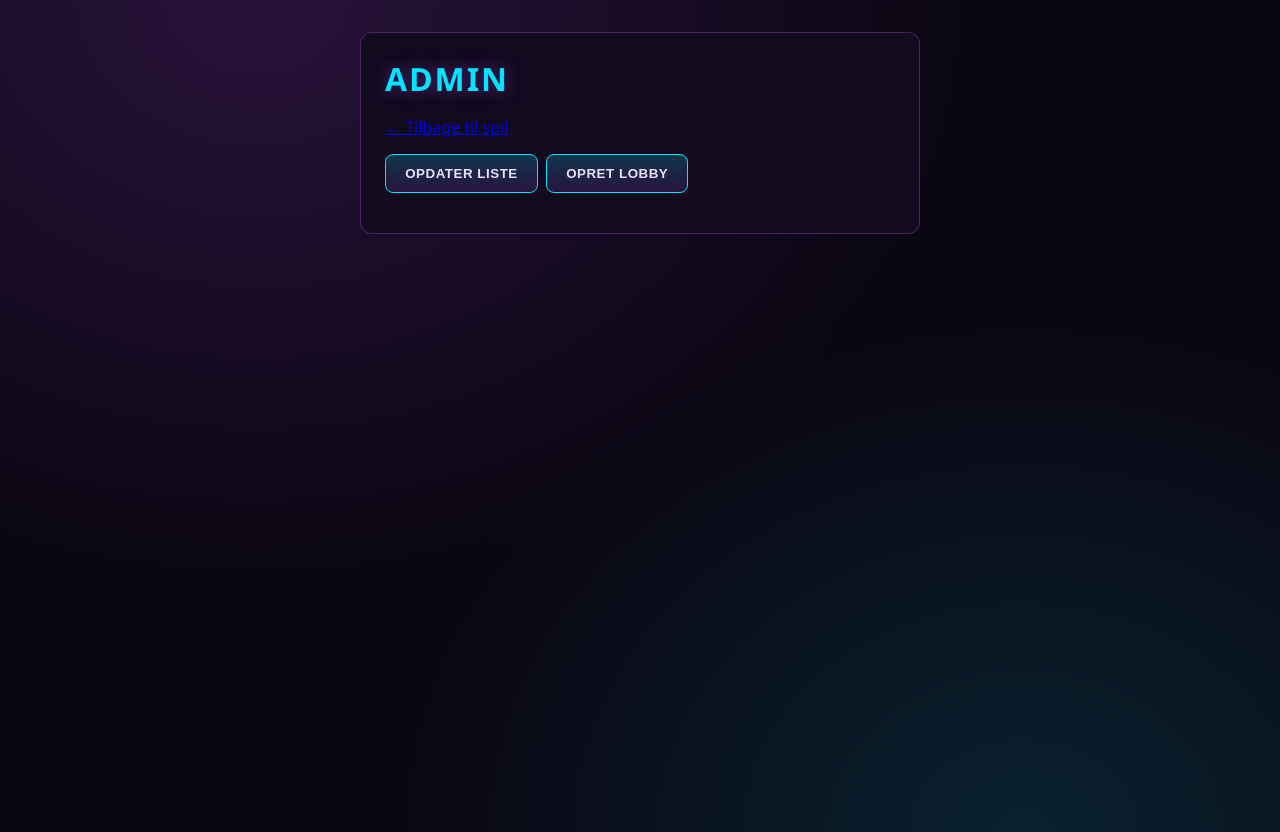
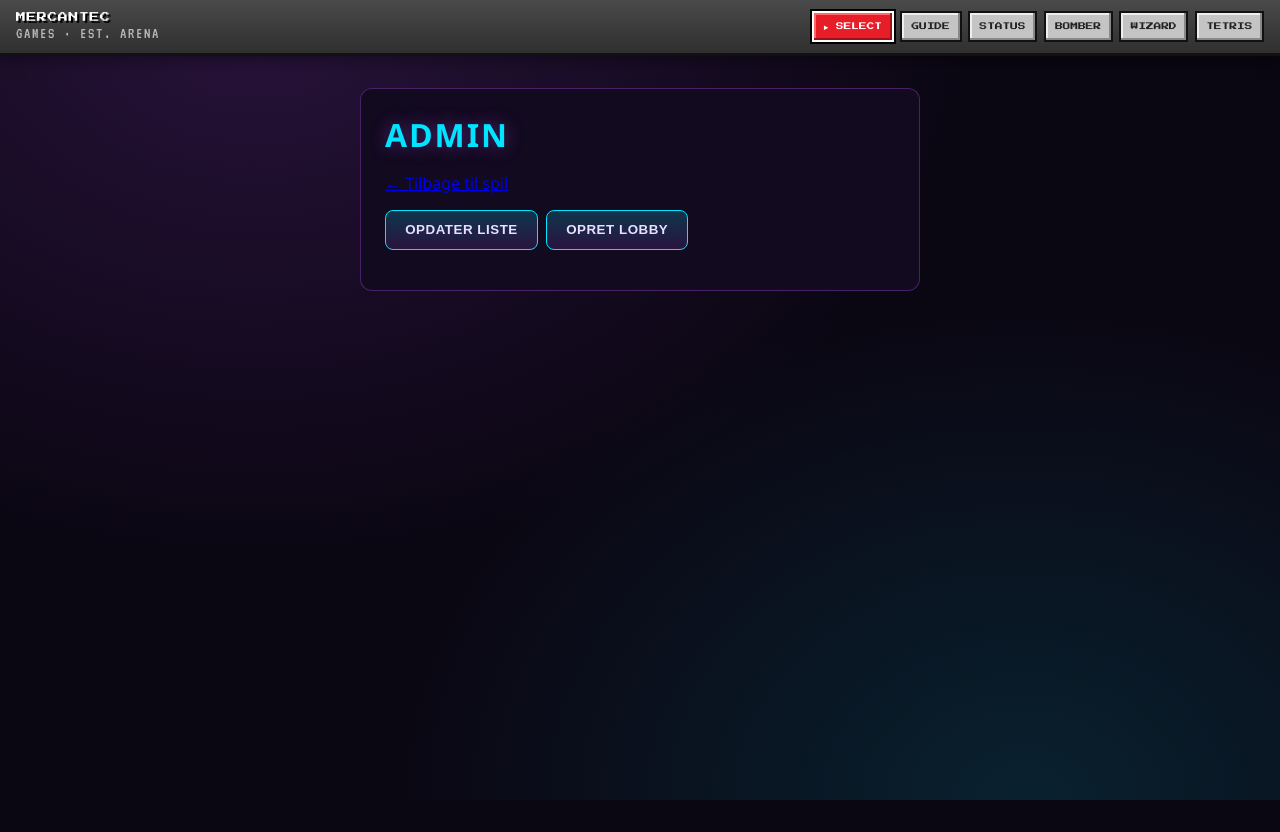
Before and after one commit to Mercantech/Tetris, a plain HTML site: page public/admin.html in a window 1280 px wide. After the commit the page ends 800 px from the top, so only its background shows below. Drawn offline with Linux system fonts and the light colour scheme; no server answers.

Commit message:
Add shared Mercantec Games navbar with Tetris active.

```diff
--- a/public/admin.html
+++ b/public/admin.html
@@ -14,6 +14,7 @@
     })();
   </script>
   <link rel="stylesheet" href="style.css?v=1">
+  <link rel="stylesheet" href="arena-nav.css?v=2">
   <style>
     .admin-page { max-width: 560px; margin: 2rem auto; padding: 1.5rem; background: var(--bg-panel); border-radius: 12px; border: 1px solid rgba(178, 75, 243, 0.35); }
     .lobby-list { list-style: none; padding: 0; margin: 1rem 0; }
@@ -22,6 +23,7 @@
   </style>
 </head>
 <body>
+  <script src="arena-nav.js?v=2"></script>
   <div class="admin-page">
     <h1>Admin</h1>
     <p><a href="index.html">← Tilbage til spil</a></p>
--- /dev/null
+++ b/public/arena-nav.css
@@ -0,0 +1,88 @@
+/* Shared Mercantec Games top bar — Bomberman + Wizard + Tetris */
+@import url('https://fonts.googleapis.com/css2?family=Press+Start+2P&family=VT323&display=swap');
+
+.arena-nav {
+  position: sticky;
+  top: 0;
+  z-index: 1000;
+  display: flex;
+  flex-wrap: wrap;
+  align-items: center;
+  justify-content: space-between;
+  gap: 0.65rem 1rem;
+  width: 100%;
+  padding: 0.7rem 1rem;
+  background: linear-gradient(180deg, #4a4a4a, #2f2f2f);
+  border-bottom: 3px solid #111;
+  box-shadow: 0 4px 16px rgba(0, 0, 0, 0.35);
+  box-sizing: border-box;
+}
+
+.arena-nav-brand {
+  display: flex;
+  flex-direction: column;
+  gap: 0.15rem;
+  text-decoration: none;
+  color: inherit;
+}
+
+.arena-nav-mark {
+  font-family: 'Press Start 2P', monospace;
+  font-size: 0.62rem;
+  letter-spacing: 0.06em;
+  color: #fff;
+  text-shadow: 2px 2px 0 #000;
+}
+
+.arena-nav-sub {
+  font-family: 'VT323', monospace;
+  font-size: 1rem;
+  color: #bbb;
+  letter-spacing: 0.1em;
+}
+
+.arena-nav-links {
+  display: flex;
+  flex-wrap: wrap;
+  gap: 0.4rem;
+}
+
+.arena-nav-links a {
+  font-family: 'Press Start 2P', monospace;
+  font-size: 0.48rem;
+  line-height: 1.4;
+  padding: 0.5rem 0.6rem;
+  background: #c4c4c4;
+  color: #222 !important;
+  text-decoration: none !important;
+  border: 2px solid #111;
+  box-shadow: inset -2px -2px 0 #888, inset 2px 2px 0 #eee;
+  font-weight: 400;
+}
+
+.arena-nav-links a:hover {
+  filter: brightness(1.08);
+  transform: translateY(-1px);
+}
+
+.arena-nav-links a.active {
+  background: #e71e28;
+  color: #fff !important;
+  border-color: #fff;
+  box-shadow: inset -2px -2px 0 #9b1218, inset 2px 2px 0 #ff6b6b, 0 0 0 2px #000;
+}
+
+.arena-nav-links a.active::before {
+  content: '► ';
+}
+
+@media (max-width: 560px) {
+  .arena-nav-mark {
+    font-size: 0.5rem;
+  }
+
+  .arena-nav-links a {
+    font-size: 0.4rem;
+    padding: 0.4rem 0.45rem;
+  }
+}
--- /dev/null
+++ b/public/arena-nav.js
@@ -0,0 +1,40 @@
+/**
+ * Shared Mercantec Games navbar (Bomberman + Wizard + Tetris)
+ * Absolute paths — works with <base href="/Tetris/">
+ */
+(function () {
+  if (document.querySelector('.arena-nav')) return;
+
+  var path = window.location.pathname || '';
+  var active =
+    /\/Bomberman/i.test(path) ? 'bomber' :
+    /\/Wizard/i.test(path) ? 'wizard' :
+    /\/Tetris/i.test(path) ? 'tetris' :
+    /\/guide/i.test(path) ? 'guide' :
+    /\/status/i.test(path) ? 'status' :
+    'select';
+
+  function cls(key) {
+    return key === active ? ' class="active"' : '';
+  }
+
+  var nav = document.createElement('header');
+  nav.className = 'arena-nav';
+  nav.setAttribute('role', 'navigation');
+  nav.setAttribute('aria-label', 'Mercantec Games');
+  nav.innerHTML =
+    '<a class="arena-nav-brand" href="/">' +
+      '<span class="arena-nav-mark">MERCANTEC</span>' +
+      '<span class="arena-nav-sub">GAMES · EST. ARENA</span>' +
+    '</a>' +
+    '<nav class="arena-nav-links">' +
+      '<a href="/"' + cls('select') + '>SELECT</a>' +
+      '<a href="/guide"' + cls('guide') + '>GUIDE</a>' +
+      '<a href="/status"' + cls('status') + '>STATUS</a>' +
+      '<a href="/Bomberman/"' + cls('bomber') + '>BOMBER</a>' +
+      '<a href="/Wizard/"' + cls('wizard') + '>WIZARD</a>' +
+      '<a href="/Tetris/"' + cls('tetris') + '>TETRIS</a>' +
+    '</nav>';
+
+  document.body.insertBefore(nav, document.body.firstChild);
+})();
```
Also changed, not shown: public/index.html (+2 -0 lines).
